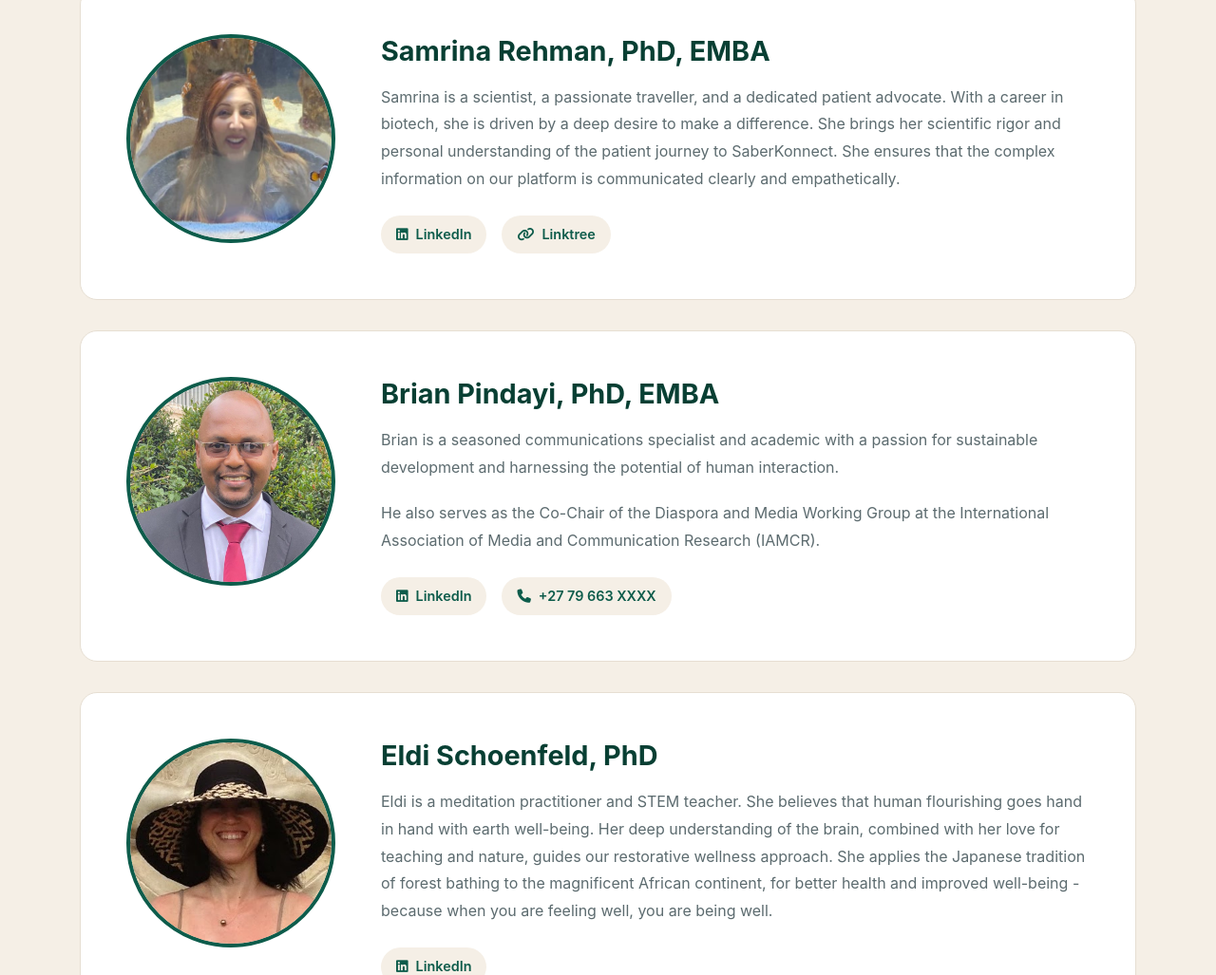
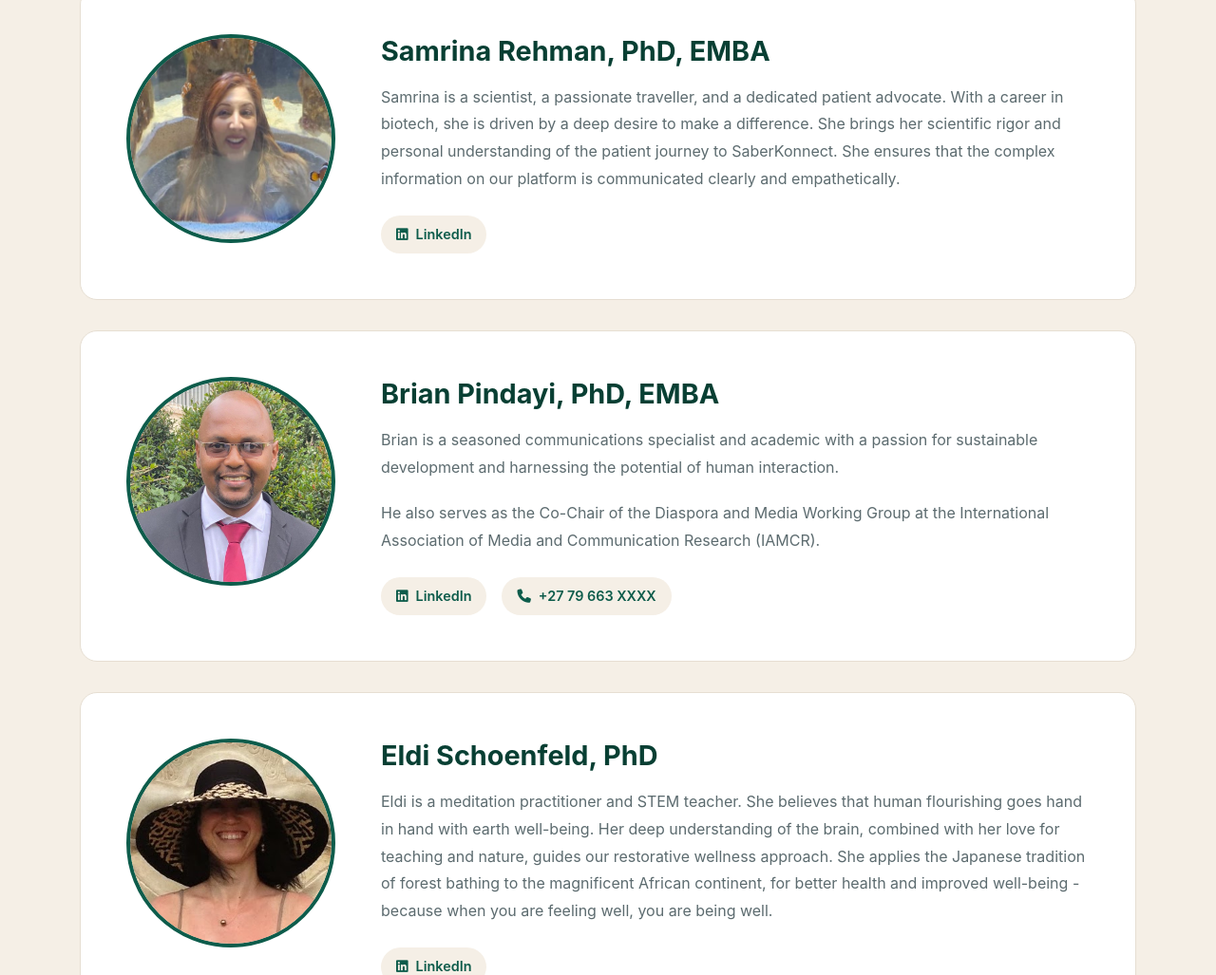
Before and after one commit to srehmanvnt-hash/saberkonnect-preview, a plain HTML site: page about.html in a window 1280 px wide. Shown: the part 1039-2066 px from the top of the page at 95% size. Drawn offline with Linux system fonts and the light colour scheme.

Commit message:
Update about.html

```diff
--- a/about.html
+++ b/about.html
@@ -163,7 +163,6 @@
         <p>Samrina is a scientist, a passionate traveller, and a dedicated patient advocate. With a career in biotech, she is driven by a deep desire to make a difference. She brings her scientific rigor and personal understanding of the patient journey to SaberKonnect. She ensures that the complex information on our platform is communicated clearly and empathetically.</p>
         <div class="team-links">
           <a href="https://www.linkedin.com/in/samrinarehman/" target="_blank"><i class="fab fa-linkedin"></i> LinkedIn</a>
-          <a href="https://linktr.ee/samrina_rehman" target="_blank"><i class="fas fa-link"></i> Linktree</a>
         </div>
       </div>
     </div>
```
